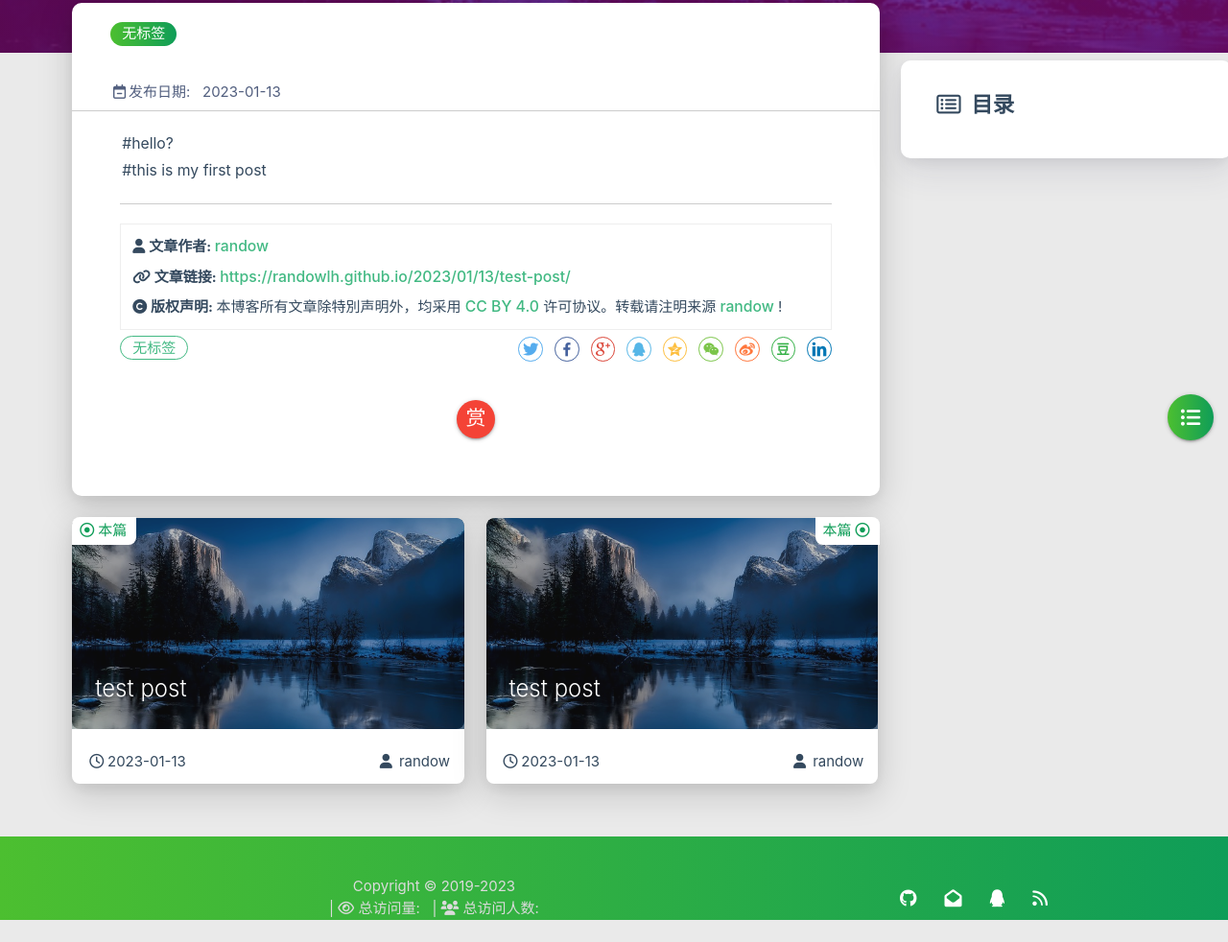
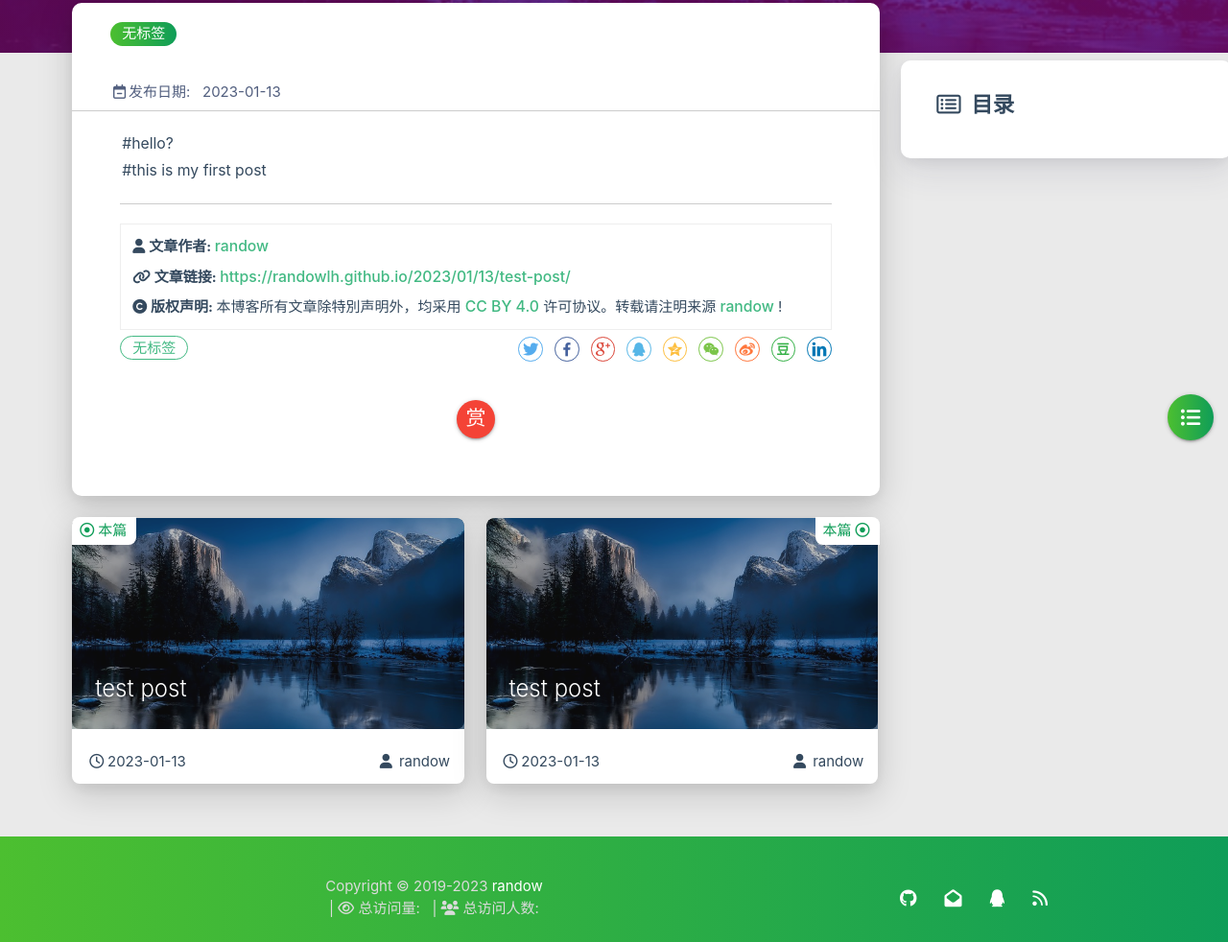
Before and after one commit to Randowlh/randowlh.github.io, a plain HTML site: page 2023/01/13/test-post/index.html in a window 1280 px wide. Shown: the part 265-1247 px from the top of the page at 96% size. Before the commit the page ends 1224 px from the top, so only its background shows below. Drawn offline with Linux system fonts and the light colour scheme; some packages are replaced by stand-ins of ours; no server answers; a script that the page names is missing.

Commit message:
Site updated: 2023-01-13 19:38:37

```diff
--- a/2023/01/13/test-post/index.html
+++ b/2023/01/13/test-post/index.html
@@ -794,6 +794,7 @@
 
                 <span id="year">2019-2023</span>
 
+            <a href="/about" target="_blank">randow</a>
 
             <br>
 
@@ -816,6 +817,8 @@
             <br>
 
             <!-- 运行天数提醒. -->
+
+            <br>
 
         </div>
         <div class="col s12 m4 l4 social-link social-statis">
```
Also changed, not shown: 404/index.html (+3 -0 lines), about/index.html (+3 -0 lines), archives/2023/01/index.html (+3 -0 lines), archives/2023/index.html (+3 -0 lines), archives/index.html (+3 -0 lines), categories/index.html (+3 -0 lines), contact/index.html (+3 -0 lines), friends/index-1.html (+3 -0 lines), friends/index.html (+3 -0 lines), index.html (+3 -0 lines), tags/index.html (+3 -0 lines).
